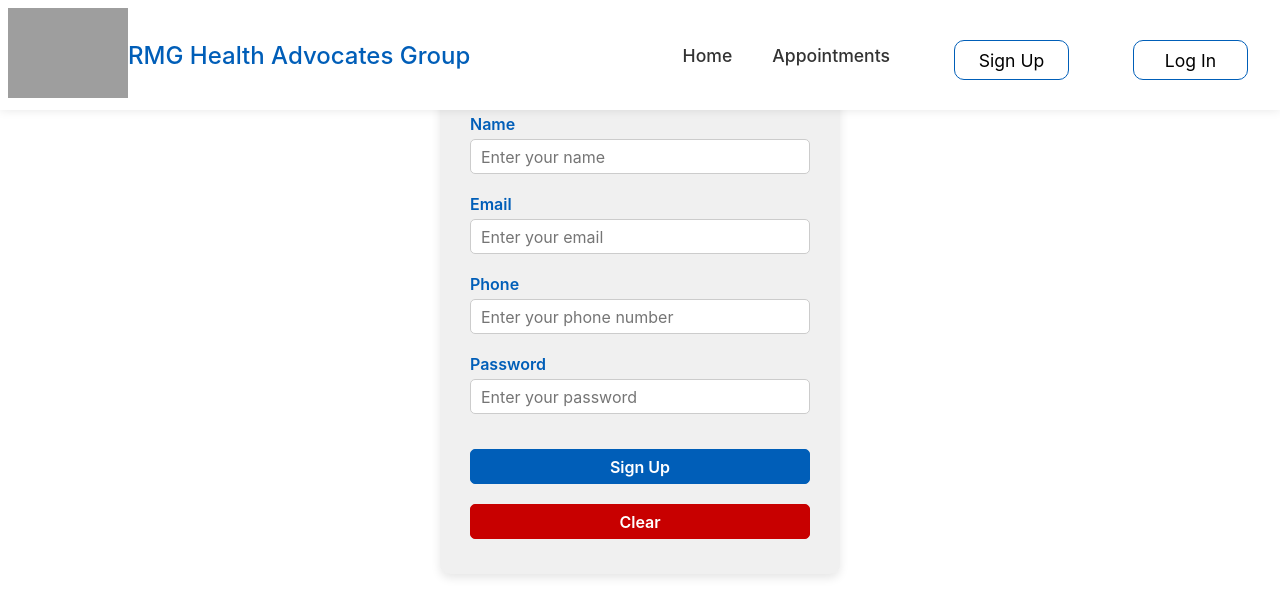
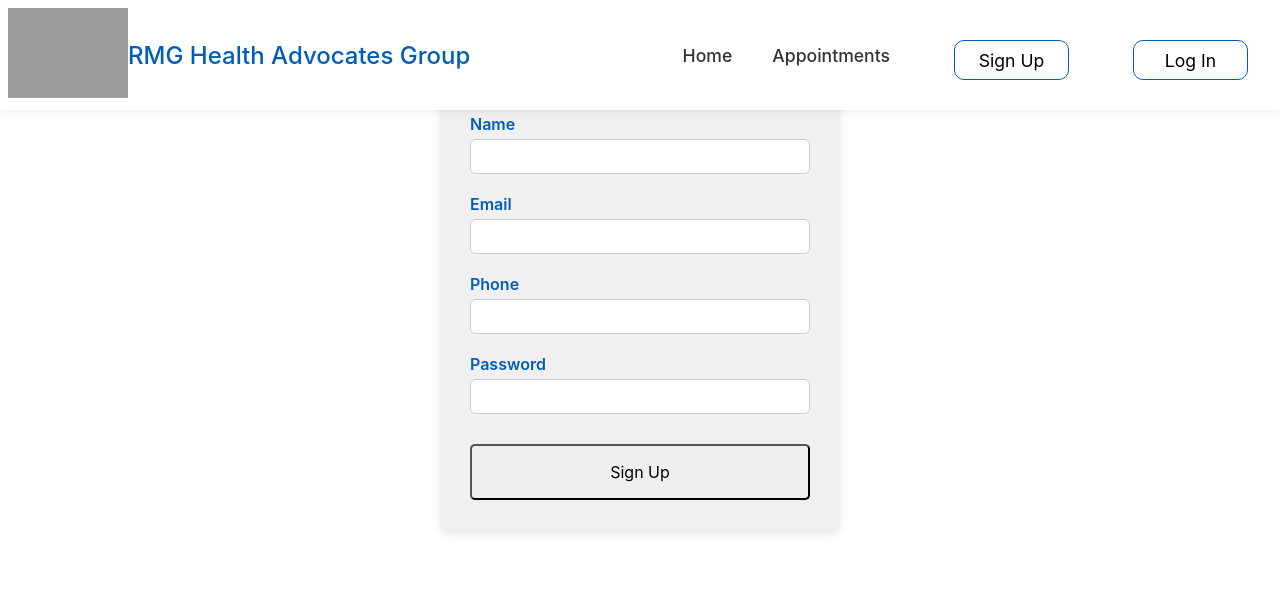
Before and after one commit to evs-rgraff/test_med_app, a React (Create React App) app: page /signup in a window 1280 px wide. Shown: the top 616 px of the page. Built offline with nearby package versions, Linux system fonts and the light colour scheme; grey boxes are pictures that could not be loaded.

Commit message:
troubleshoot Sign_Up

```diff
--- a/src/Components/Sign_Up/Sign_Up.js
+++ b/src/Components/Sign_Up/Sign_Up.js
@@ -3,7 +3,7 @@ import './Sign_Up.css';
 import { useNavigate } from 'react-router-dom';
 import { API_URL } from '../../config';
 
-const Sign_Up = () => {
+const Sign_Up = ({ onLogin }) => {
   const [name, setName] = useState('');
   const [email, setEmail] = useState('');
   const [phone, setPhone] = useState('');
@@ -13,15 +13,13 @@ const Sign_Up = () => {
 
   const register = async (e) => {
     e.preventDefault();
-
     try {
-            const response = await fetch(`${API_URL}/api/auth/register`, {
+      const res = await fetch(`${API_URL}/api/auth/register`, {
         method: "POST",
         headers: { "Content-Type": "application/json" },
-                body: JSON.stringify({ name, email, phone, password }),
+        body: JSON.stringify({ name, email, password, phone }),
       });
-
-            const json = await response.json();
+      const json = await res.json();
 
       if (json.authtoken) {
         sessionStorage.setItem("auth-token", json.authtoken);
@@ -30,105 +28,46 @@ const Sign_Up = () => {
         sessionStorage.setItem("email", email);
 
         onLogin({ name, email });
-
-                navigate("/");
-                window.location.reload();
+        navigate('/');
+      } else if (json.errors) {
+        const messages = json.errors.map(err => err.msg).join(", ");
+        setShowerr(messages);
       } else {
-                if (json.errors) {
-                    const relevantErrors = json.errors
-                        .filter(err => ['name', 'email', 'phone', 'password'].includes(err.param))
-                        .map(err => err.msg)
-                        .join(', ');
-                    setShowerr(relevantErrors);
-                } else if (json.error) {
-                    setShowerr(typeof json.error === 'string' ? json.error : JSON.stringify(json.error));
+        setShowerr(json.error);
       }
+    } catch (err) {
+      setShowerr("Unexpected error occurred.");
     }
-        } catch (error) {
-            setShowerr("An unexpected error occurred. Please try again.");
-            console.error(error);
-        }
-    };
-
-    const clearForm = () => {
-        setName('');
-        setEmail('');
-        setPhone('');
-        setPassword('');
-        setShowerr('');
   };
 
   return (
     <div className="container" style={{ marginTop: '5%' }}>
       <div className="signup-grid">
         <div className="signup-form">
-                    <form method="POST" onSubmit={register}>
+          <form onSubmit={register}>
             <div className="form-group">
               <label htmlFor="name">Name</label>
-                            <input
-                                value={name}
-                                type="text"
-                                onChange={(e) => setName(e.target.value)}
-                                name="name"
-                                id="name"
-                                className="form-control"
-                                placeholder="Enter your name"
-                                required
-                            />
+              <input value={name} onChange={e => setName(e.target.value)} type="text" name="name" id="name" required />
             </div>
 
             <div className="form-group">
               <label htmlFor="email">Email</label>
-                            <input
-                                value={email}
-                                type="email"
-                                onChange={(e) => setEmail(e.target.value)}
-                                name="email"
-                                id="email"
-                                className="form-control"
-                                placeholder="Enter your email"
-                                required
-                            />
+              <input value={email} onChange={e => setEmail(e.target.value)} type="email" name="email" id="email" required />
             </div>
 
             <div className="form-group">
               <label htmlFor="phone">Phone</label>
-                            <input
-                                value={phone}
-                                type="tel"
-                                onChange={(e) => setPhone(e.target.value)}
-                                name="phone"
-                                id="phone"
-                                className="form-control"
-                                placeholder="Enter your phone number"
-                                required
-                            />
+              <input value={phone} onChange={e => setPhone(e.target.value)} type="tel" name="phone" id="phone" required />
             </div>
 
             <div className="form-group">
               <label htmlFor="password">Password</label>
-                            <input
-                                value={password}
-                                type="password"
-                                onChange={(e) => setPassword(e.target.value)}
-                                name="password"
-                                id="password"
-                                className="form-control"
-                                placeholder="Enter your password"
-                                required
-                            />
+              <input value={password} onChange={e => setPassword(e.target.value)} type="password" name="password" id="password" required />
             </div>
 
-                        {showerr && (
-                            <div className="err" style={{ color: 'red', marginBottom: '10px' }}>
-                                {showerr}
-                            </div>
-                        )}
+            {showerr && <div style={{ color: 'red', marginTop: '10px' }}>{showerr}</div>}
 
-                        <div className="button-group">
-                            <button type="submit" className="button-primary">Sign Up</button>
-                            <button type="button" className="button-secondary" onClick={clearForm}>Clear</button>
-                        </div>
+            <button type="submit">Sign Up</button>
           </form>
         </div>
       </div>
```
Lines whose indentation alone changed are shown as unchanged.
